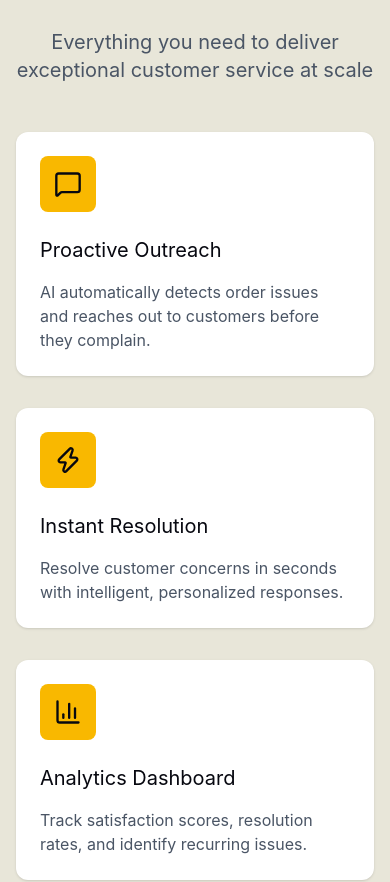
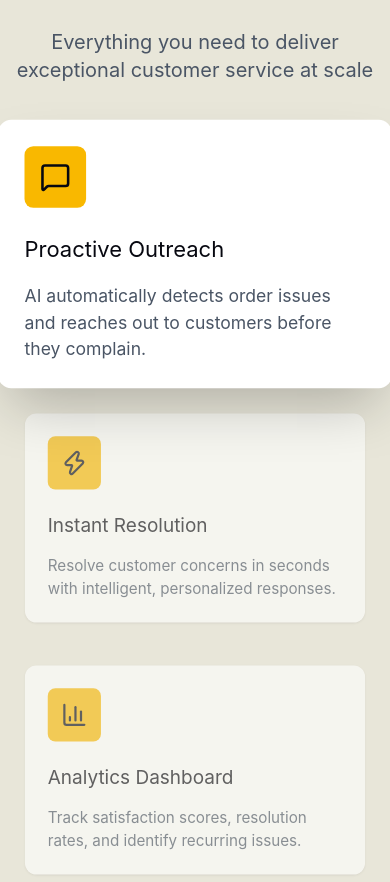
Before and after one commit to soloiaros/delivereaze, a React (Vite) app: page / in a window 390 px wide. Shown: the part 1142-2024 px from the top of the page. Built offline with nearby package versions, Linux system fonts and the light colour scheme.

Commit message:
style: card interactivity for desktop and mobile

```diff
--- a/src/components/Economics.jsx
+++ b/src/components/Economics.jsx
@@ -1,6 +1,10 @@
+import { useState, useEffect, useRef } from "react";
 import { TrendingUp, ArrowRight } from "lucide-react";
 
 export default function Economics() {
+  const [activeCard, setActiveCard] = useState(null);
+  const cardRefs = useRef([]);
+
   const economicStats = [
     {
       percentage: "42%",
@@ -22,6 +26,28 @@ export default function Economics() {
     },
   ];
 
+  useEffect(() => {
+    const observer = new IntersectionObserver(
+      (entries) => {
+        entries.forEach((entry) => {
+          if (entry.isIntersecting) {
+            setActiveCard(Number(entry.target.getAttribute("data-index")));
+          }
+        });
+      },
+      {
+        rootMargin: "-40% 0% -40% 0%",
+        threshold: 0,
+      }
+    );
+
+    cardRefs.current.forEach((ref) => {
+      if (ref) observer.observe(ref);
+    });
+
+    return () => observer.disconnect();
+  }, []);
+
   return (
     <section id="economics" className="py-16 md:py-24 bg-white">
       <div className="max-w-7xl mx-auto px-4 sm:px-6 lg:px-8">
@@ -34,9 +60,19 @@ export default function Economics() {
           </p>
         </div>
 
-        <div className="grid md:grid-cols-3 gap-8 md:gap-12 mb-12">
+        <div className="grid md:grid-cols-3 gap-8 md:gap-12 mb-12 group">
           {economicStats.map((stat, index) => (
-            <div key={index} className="p-6 md:p-8 rounded-xl bg-white border-2 border-light">
+            <div
+              key={index}
+              ref={(el) => (cardRefs.current[index] = el)}
+              data-index={index}
+              className={`p-6 md:p-8 rounded-xl bg-white border-2 border-light transition-all duration-300 ease-out
+                ${activeCard === index
+                  ? "max-md:scale-110 max-md:opacity-100 max-md:shadow-2xl max-md:z-10"
+                  : "max-md:scale-95 max-md:opacity-60"
+                }
+                md:group-hover:scale-95 md:group-hover:opacity-60 md:hover:!scale-110 md:hover:!opacity-100 md:hover:shadow-2xl md:hover:z-10`}
+            >
               <div className="flex items-center gap-3 mb-6">
                 <TrendingUp className="w-8 h-8 text-accent" />
                 <div className="text-5xl text-primary">
--- a/src/components/Features.jsx
+++ b/src/components/Features.jsx
@@ -1,6 +1,10 @@
+import { useState, useEffect, useRef } from "react";
 import { MessageSquare, Zap, BarChart3, Shield } from "lucide-react";
 
 export default function Features() {
+  const [activeCard, setActiveCard] = useState(null);
+  const cardRefs = useRef([]);
+
   const features = [
     {
       icon: MessageSquare,
@@ -24,6 +28,28 @@ export default function Features() {
     },
   ];
 
+  useEffect(() => {
+    const observer = new IntersectionObserver(
+      (entries) => {
+        entries.forEach((entry) => {
+          if (entry.isIntersecting) {
+            setActiveCard(Number(entry.target.getAttribute("data-index")));
+          }
+        });
+      },
+      {
+        rootMargin: "-40% 0% -40% 0%",
+        threshold: 0,
+      }
+    );
+
+    cardRefs.current.forEach((ref) => {
+      if (ref) observer.observe(ref);
+    });
+
+    return () => observer.disconnect();
+  }, []);
+
   return (
     <section id="features" className="py-16 md:py-24 bg-alt">
       <div className="max-w-7xl mx-auto px-4 sm:px-6 lg:px-8">
@@ -36,11 +62,18 @@ export default function Features() {
           </p>
         </div>
 
-        <div className="grid md:grid-cols-2 lg:grid-cols-4 gap-8 md:gap-12">
+        <div className="grid md:grid-cols-2 lg:grid-cols-4 gap-8 md:gap-12 group">
           {features.map((feature, index) => (
             <div
               key={index}
-              className="bg-white p-6 md:p-8 rounded-xl shadow-sm hover:shadow-md transition-shadow"
+              ref={(el) => (cardRefs.current[index] = el)}
+              data-index={index}
+              className={`bg-white p-6 md:p-8 rounded-xl shadow-sm transition-all duration-300 ease-out
+                ${activeCard === index
+                  ? "max-md:scale-110 max-md:opacity-100 max-md:shadow-2xl max-md:z-10"
+                  : "max-md:scale-95 max-md:opacity-60"
+                }
+                md:group-hover:scale-95 md:group-hover:opacity-60 md:hover:!scale-110 md:hover:!opacity-100 md:hover:shadow-2xl md:hover:z-10`}
             >
               <div className="w-14 h-14 rounded-lg flex items-center justify-center mb-6 icon-box-accent">
                 <feature.icon className="w-7 h-7 text-dark" />
```
